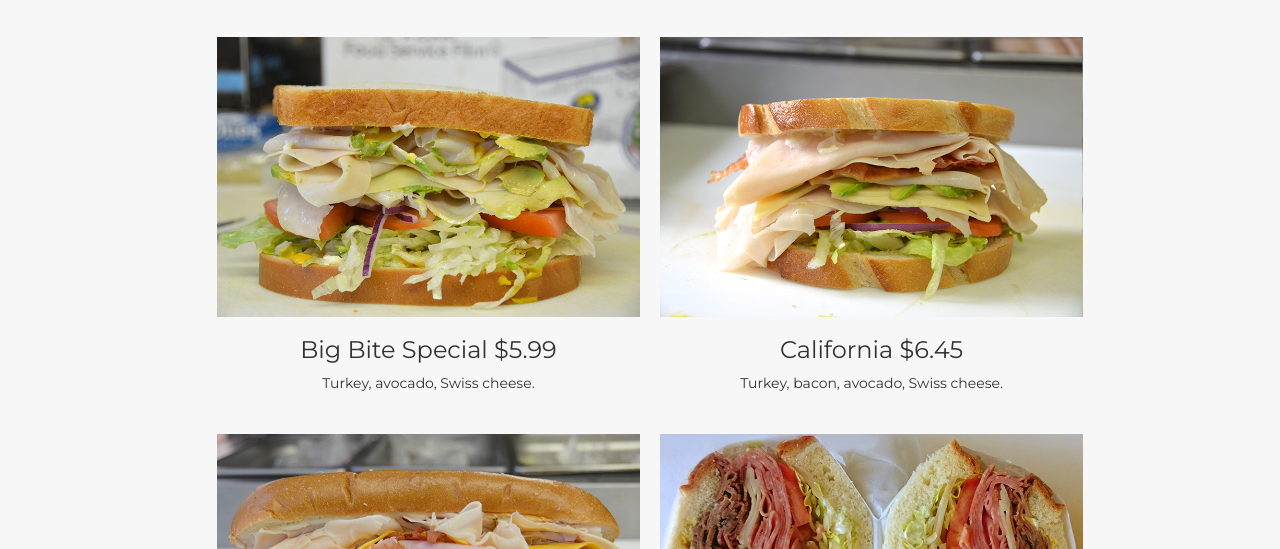
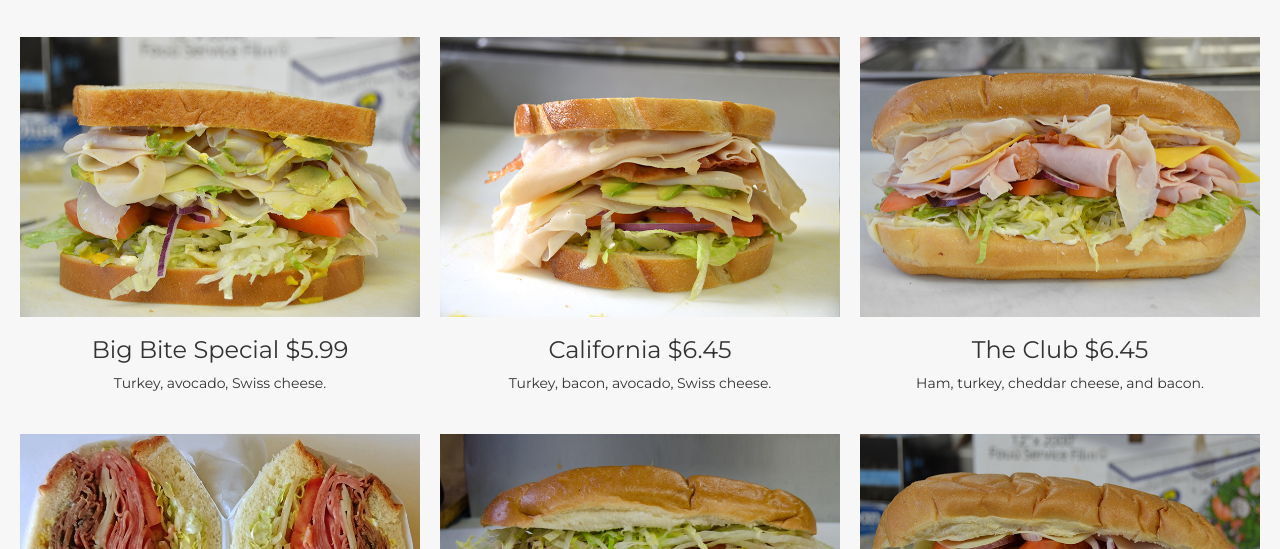
Before and after one commit to shlan/bigbite, a website: page static/menu.html in a window 1280 px wide. Shown: the part 251-800 px from the top of the page. Drawn offline with nearby package versions, Linux system fonts and the light colour scheme.

Commit message:
testing margins2

```diff
--- a/static/css/index.css
+++ b/static/css/index.css
@@ -386,9 +386,9 @@ h3 {
 
 .sandwich{
 
-	width: 400px
-	margin-right: 20px;
-	margin-left: 20px;
+	width: 400px;
+	margin-right: 10px;
+	margin-left: 10px;
 	vertical-align: top;
 	text-align: center;
 	margin-top: 30px;
```
